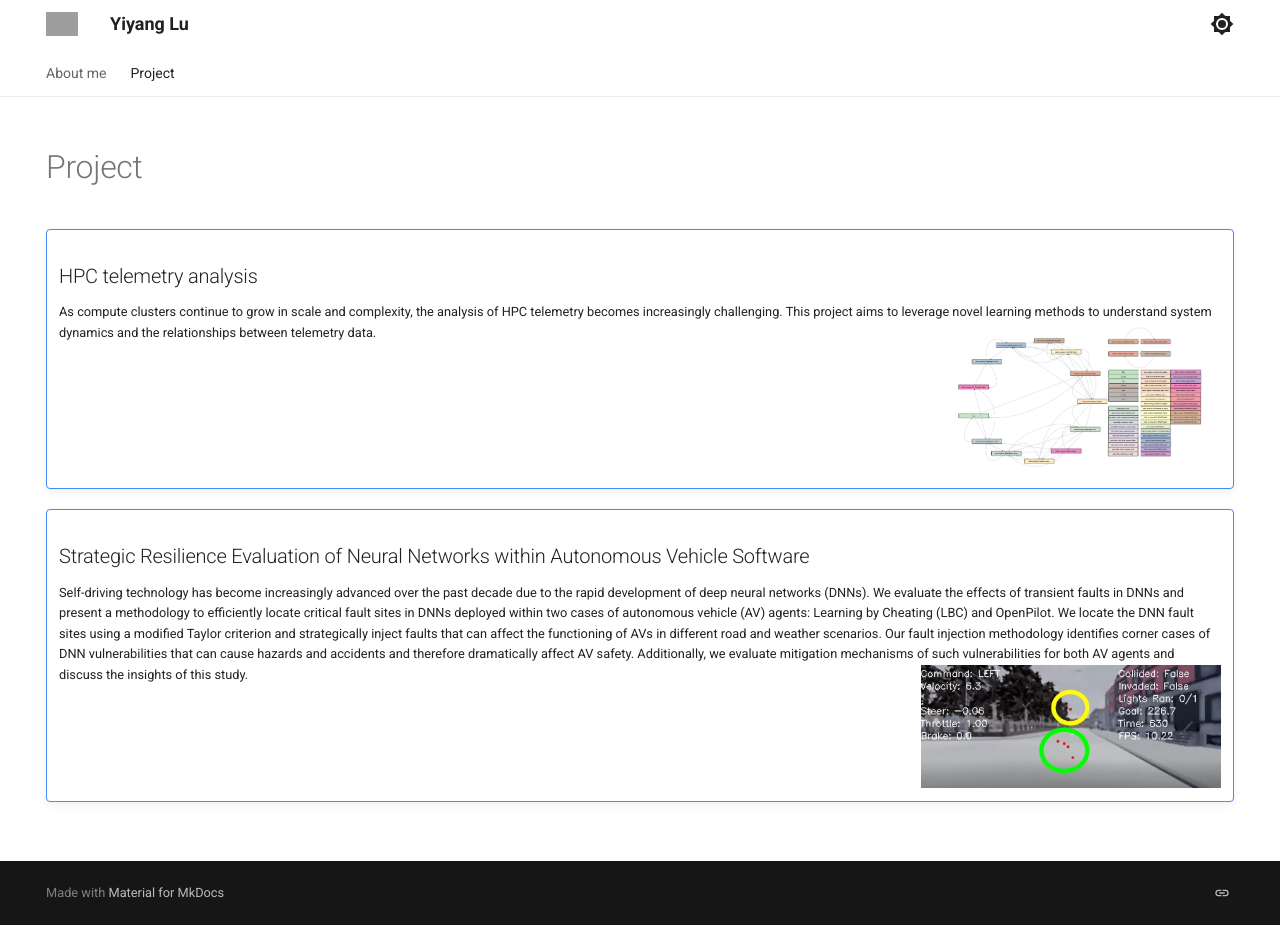
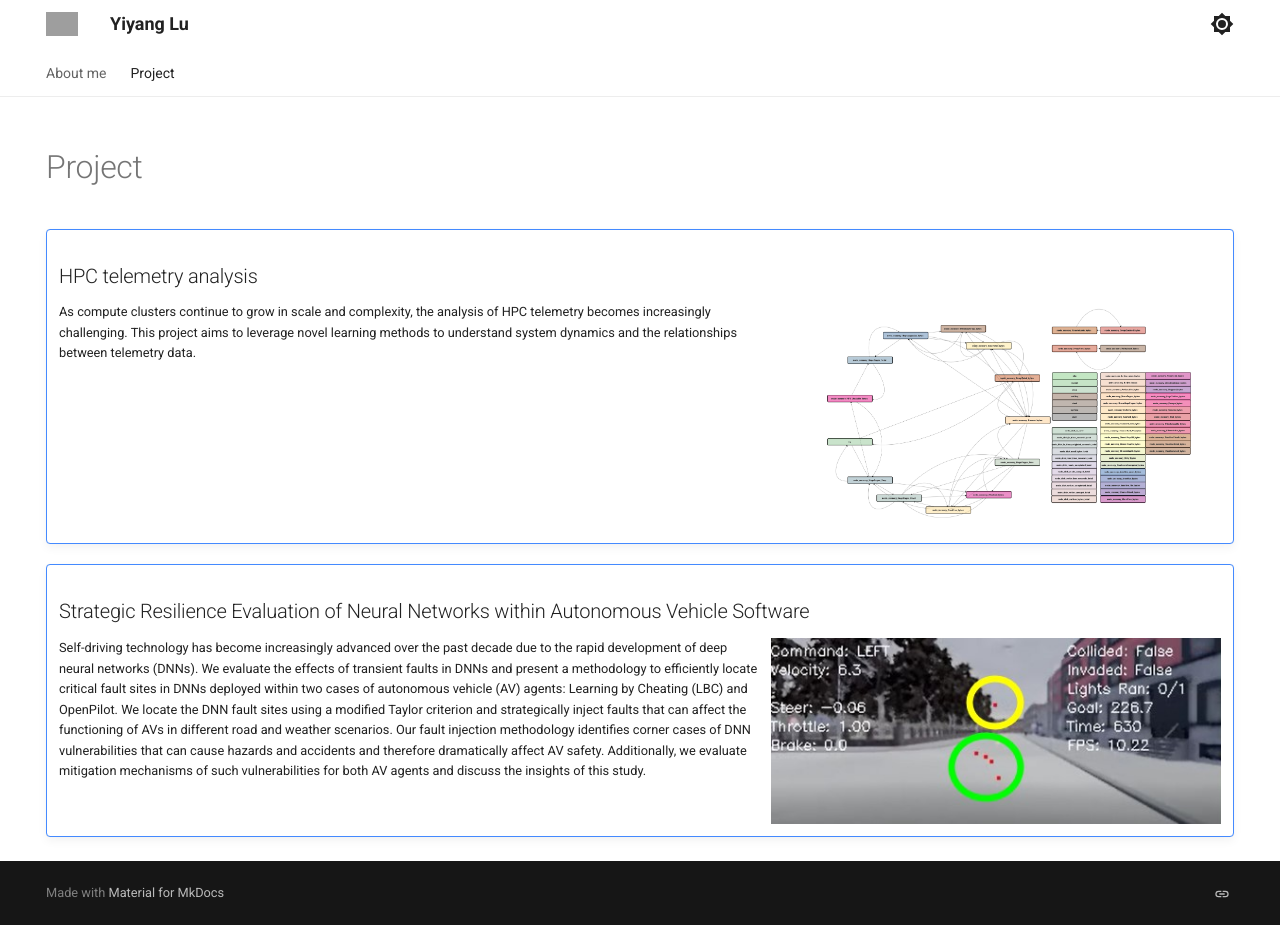
Before and after one commit to YiyangLu/yiyanglu.github.io, an MkDocs documentation site: the page built from docs/project.md, in a window 1280 px wide and 925 px high. Built offline with MkDocs 1.6.1 and Material for MkDocs 9.7.7, drawn with Linux system fonts in a browser that asks for light colours; grey boxes are pictures that could not be loaded.

```diff
--- a/docs/project.md
+++ b/docs/project.md
@@ -10,10 +10,10 @@
 
 !!! note ""
     ## HPC telemetry analysis
+    ![portrait](assets/project/sc_poster_graph.png){width="450", align=right}
     As compute clusters continue to grow in scale and complexity, the analysis of HPC telemetry becomes increasingly challenging. This project aims to leverage novel learning methods to understand system dynamics and the relationships between telemetry data.
-    ![portrait](assets/project/sc_poster_graph.png){width="300", align=right}
 
 !!! note ""
     ## Strategic Resilience Evaluation of Neural Networks within Autonomous Vehicle Software
+    ![portrait](assets/project/lbc_left_turn.jpg){width="450", align=right}
     Self-driving technology has become increasingly advanced over the past decade due to the rapid development of deep neural networks (DNNs). We evaluate the effects of transient faults in DNNs and present a methodology to efficiently locate critical fault sites in  DNNs deployed within two cases of autonomous vehicle (AV) agents: Learning by Cheating (LBC) and OpenPilot. We locate the DNN fault sites using a modified Taylor criterion and strategically inject faults that can affect the functioning of AVs in different road and weather scenarios. Our fault injection methodology identifies corner cases of DNN vulnerabilities that can cause hazards and accidents and therefore dramatically affect AV safety. Additionally, we evaluate mitigation mechanisms of such vulnerabilities for both AV agents and discuss the insights of this study.
-    ![portrait](assets/project/lbc_left_turn.jpg){width="300", align=right}
```
